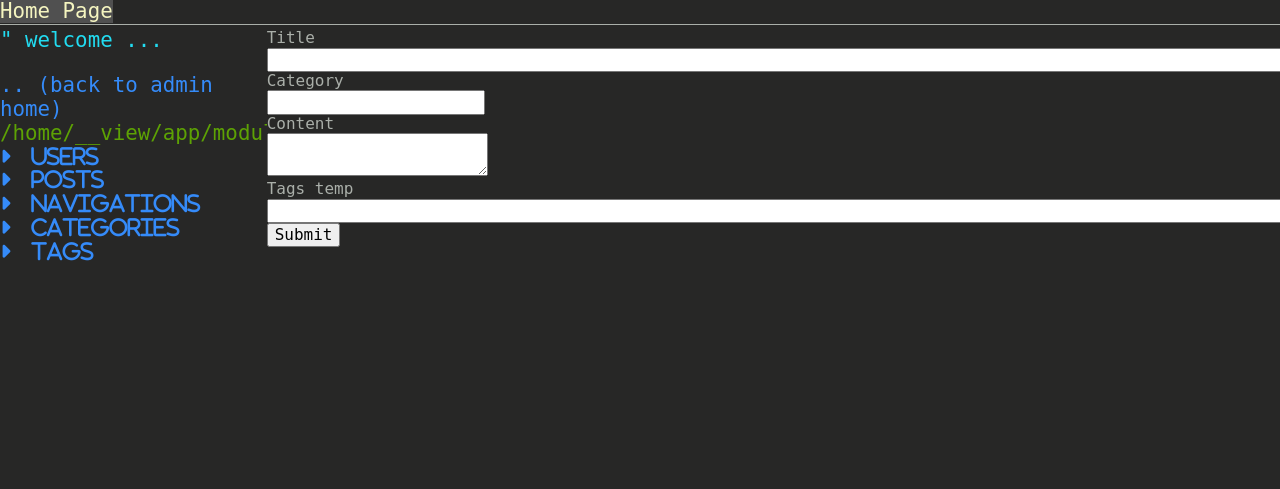
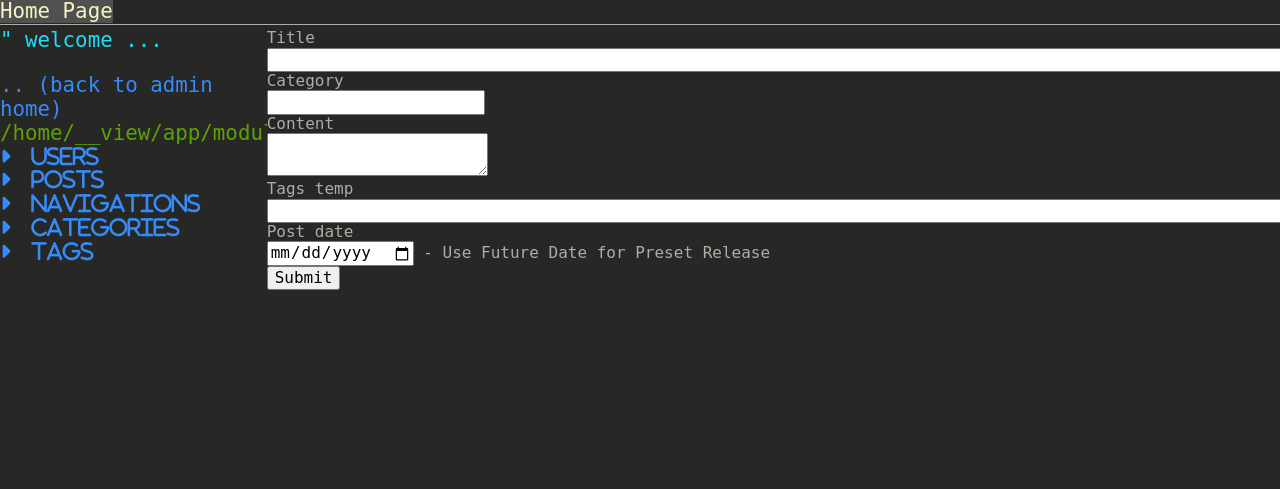
Before and after one commit to hao-hao-hao/SporuleCMS, a Python web app: template app/modules/admin/templates/edit_post.html in a window 1280 px wide. Shown: the top 489 px of the page. Run offline with Jinja, Linux system fonts and the light colour scheme; the template is opened without the code that fills it: most values are stand-ins (such as "Sample title", 1, 10 or a date in 2020); form fields are guessed from the names that the template uses; some libraries are stand-ins or nearby versions; some web fonts are replaced.

Commit message:
added future post release function

```diff
--- a/app/models/post.py
+++ b/app/models/post.py
@@ -27,7 +27,7 @@ class Post(db.Model, DB_Base):
 
     @staticmethod
     def get_all_items_pagination(page=1, per_page=10, error_out=True):
-        posts = Post.query.order_by(db.desc(Post.post_date)).paginate(
+        posts = Post.query.filter(Post.post_date <= datetime.now()).order_by(db.desc(Post.post_date)).paginate(
             page, per_page, error_out)
         return posts
 
--- a/app/modules/admin/forms/edit_post_form.py
+++ b/app/modules/admin/forms/edit_post_form.py
@@ -1,5 +1,6 @@
 from app.forms import Super_Form
 from wtforms import StringField, SelectField, TextAreaField
+from wtforms.fields.html5 import DateField
 from wtforms.validators import DataRequired
 
 
@@ -8,3 +9,4 @@ class Edit_Post_Form(Super_Form):
     content = TextAreaField("Content", validators=[DataRequired()])
     category_id = SelectField("Category", coerce=int)
     tags_temp = StringField("Tags")
+    post_date = DateField('Post Date')
--- a/app/modules/admin/templates/edit_post.html
+++ b/app/modules/admin/templates/edit_post.html
@@ -10,6 +10,8 @@
     <div>{{ form.content}}</div>
     <div>{{ form.tags_temp.label }}</div>
     <div>{{ form.tags_temp(size=100) }}</div>
+    <div>{{form.post_date.label }}</div>
+    <div>{{form.post_date}} - Use Future Date for Preset Release</div>
     <input type="submit" value="Submit">
 </form>
 <script>initial_editor()</script>
--- a/app/modules/front_end/templates/home.html
+++ b/app/modules/front_end/templates/home.html
@@ -10,7 +10,7 @@
 		{% if tag != post.tags[-1] %},{% endif%}
 		{% endfor %}
 		{%if current_user.is_authenticated %}{% if current_user.is_owner_or_admin(post.id) %}| <a href ='{{post.edit_url()}}'>Edit</a>{% endif %}{% endif %}
-		| {{post.post_date}}
+		| {{post.post_date.date()}}
 	</div>
 	<div class="post-content">{{post.generate_excerpt(800)|safe}}
 	</div>
--- a/app/modules/front_end/templates/post.html
+++ b/app/modules/front_end/templates/post.html
@@ -7,7 +7,7 @@
 		{{tag.name}}
 		{% endfor %}
 		{%if current_user.is_authenticated %}{% if current_user.is_owner_or_admin(post.id) %}| <a href ='{{post.edit_url()}}'>Edit</a>{% endif %}{% endif %}
-		| {{post.post_date}}
+		| {{post.post_date.date()}}
 
 	</div>
 	<div class="post-content">{{post.content|safe}}</div>
```
Also changed, not shown: app/modules/front_end/views/post_view.py (+6 -4 lines).
